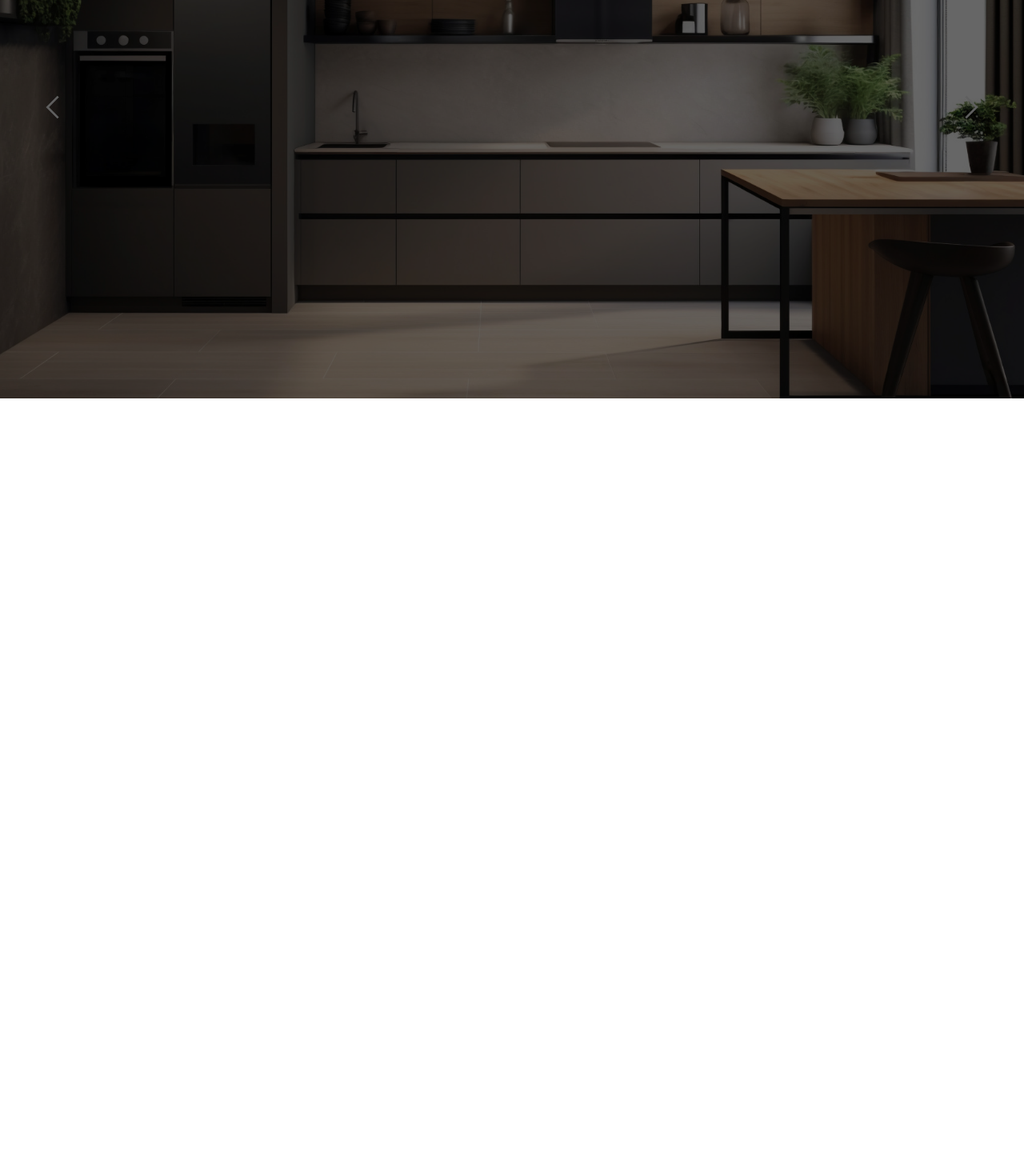
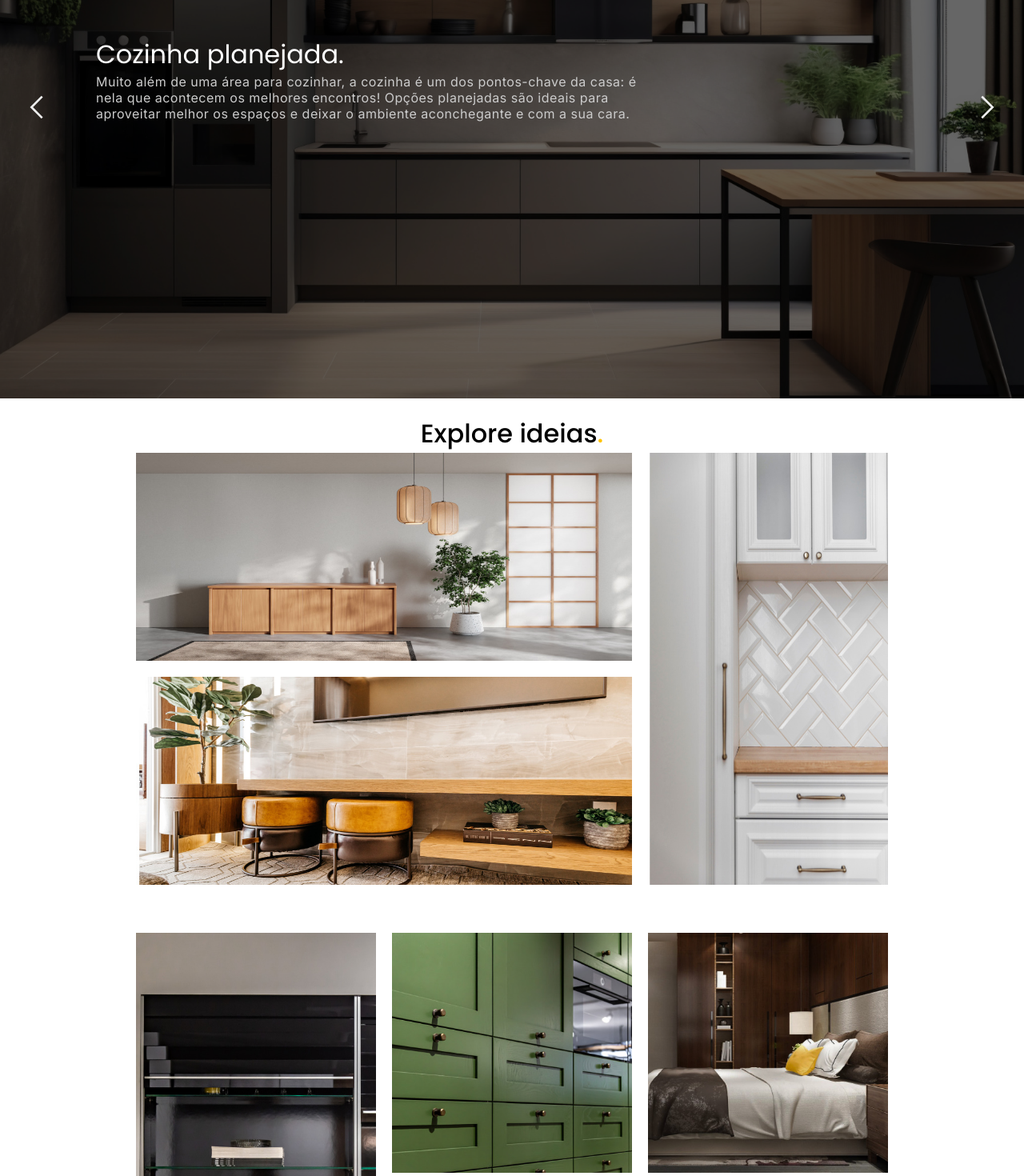
Before and after one commit to Luam-Novais/Moveis-Planejados, a React (Vite) app: page / in a window 1280 px wide. Shown: the part 1330-2800 px from the top of the page at 80% size. Before the commit the page ends 1828 px from the top, so only its background shows below. Built offline with nearby package versions, Linux system fonts and the light colour scheme.

Commit message:
Alteraçoes e termino da galeria grid

```diff
--- a/src/App.jsx
+++ b/src/App.jsx
@@ -1,6 +1,7 @@
 import React from 'react'
 import Home from './assets/components/Home/Home'
 import { Carrossel } from './assets/components/Carrossel/Carrossel'
+import GridImages from './assets/components/GridImages/GridImages'
 
 
 const App = () => {
@@ -8,6 +9,7 @@ const App = () => {
     <div className='container'>
         <Home/>
         <Carrossel/>
+        <GridImages/>
     </div>
   )
 }
--- a/src/assets/components/Carrossel/Carrossel.jsx
+++ b/src/assets/components/Carrossel/Carrossel.jsx
@@ -1,38 +1,57 @@
-import React, { useState } from 'react';
+import React, { useEffect, useRef, useState } from 'react';
 import styles from './Carrossel.module.css';
 import { GrPrevious, GrNext } from 'react-icons/gr';
-
-const imgs = ['sala', 'quarto', 'cozinha'];
+import { slides } from '../../../database';
 
 export const Carrossel = () => {
-  const [index, setIndex] = useState(2);
+  const [index, setIndex] = useState(0);
+  const tittleRef = useRef()
+  const paragrafRef = useRef()
+
+  useEffect(()=>{
+    // showDown 1s forwards
+    tittleRef.current.style.animation = 'showDown .6s forwards';
+    paragrafRef.current.style.animation = 'showDown 1s forwards';
+
+    const timeout = setTimeout(()=>{
+      tittleRef.current.style.animation = '';
+    paragrafRef.current.style.animation = '';
+
+
+    }, 0)
+
+    return () => clearTimeout(timeout)
+  },[index])
+
 
   const handlePrevImg = () => {
-    // if(index <= 2){
-    //     setIndex(prevIndex => prevIndex - 1)
-    // }
-    // else if(index === 2){
-    //     setIndex(0)
-    // }
-    console.log(index);
+    if(index > 0){
+      setIndex(prevIndex => prevIndex - 1)
+    }else if(index === 0 ){
+      setIndex(slides.length -1)
+    }
   };
   const handleNextImg = () => {
-    // if(index <= 2){
-    //     setIndex(prevIndex => prevIndex + 1)
-    // }
-    // else if(index === 2){
-    //     setIndex(0)
-    // }
-    console.log(index);
+    if(index < slides.length -1){
+      setIndex(prevIndex => prevIndex + 1)
+    }else if(index ===  slides.length -1 ){
+      setIndex(0)
+    }
   };
 
   return (
     <section className={styles.Container}>
       <h2>Forma que acompanha a vida.</h2>
-      <div className={styles.carrosselContainer} style={{ backgroundImage: `url('./public/assets/carrossel/${imgs[index]}-carrossel.jpg')` }}>
+      <div className={styles.carrosselBackground} style={{ backgroundImage: `url(${slides[index].img})` }}>
+          <div className={styles.overlay}>
+          <div className={styles.carrosselContainer}>
+          <div className={styles.content}>
+            <h1 ref={tittleRef}>{slides[index].tittle}</h1>
+            <p ref={paragrafRef}>{slides[index].paragraph}</p>
+          </div>
           <button onClick={handlePrevImg} className={styles.btnPrev}>
             <i>
-            <GrPrevious style={{ backgroundColor: '#fff !important' }} />
+              <GrPrevious style={{ color: '#fff !important' }} />
             </i>
           </button>
           <button onClick={handleNextImg} className={styles.btnNext}>
@@ -41,6 +60,8 @@ export const Carrossel = () => {
             </i>
           </button>
         </div>
+          </div>
+      </div>
     </section>
   );
 };
--- a/src/assets/components/Carrossel/Carrossel.module.css
+++ b/src/assets/components/Carrossel/Carrossel.module.css
@@ -1,5 +1,6 @@
 .Container{
     min-height: 100vh;
+    position: relative;
 }
 .Container > h2{
     font-family: 'poppins';
@@ -8,13 +9,24 @@
     padding: 40px 0px;
     text-align: center;
 }
-.carrosselContainer{
-    min-height: 100vh;
+.carrosselBackground{
     width: 100%;
+    height: 100%;
     background-size: cover;
     background-position:center;
-    filter: brightness(.4);
-    position: relative;
+    z-index: 1;
+}
+.overlay{
+    background-color: rgba(0, 0, 0, .6);
+}
+.carrosselContainer{
+    color: #fff;
+    display: grid;
+    min-height: 100vh;
+    height: 100%;
+    z-index: 2;
+    filter: brightness(1) !important;
+
 }
 .carrosselContainer button{
     position: absolute;
@@ -28,7 +40,7 @@
     font-size: 2rem;
 }
 .btnNext{
-    right: 30px;
+    right: 10px;
     padding: 20px;
     transition: all .4s ease;
 }
@@ -37,10 +49,40 @@
     right: 0;
 }
 .btnPrev{
-    left: 30px;
+    left: 10px;
     padding: 20px;
     transition: all .4s ease;
 }
 .btnPrev:hover{
     left: 0;
 }
+.content{
+    filter: brightness(1) !important;
+    align-self: center;
+    padding: 100px 120px;
+}
+.content > h1{
+    color:#fff;
+    font-family: 'poppins', sans-serif;
+    font-weight: 400;
+    font-size: 2rem;
+    animation: showDown .6s forwards;
+}
+.content > p{
+    color:#ccc;
+    width: 700px;
+    font-family: 'inter', sans-serif;
+    font-weight: 400;
+    font-size: 1rem;
+    line-height: 20px;
+    letter-spacing: .5px;
+    animation: showDown 1s forwards;
+}
+@keyframes showDown {
+    from {
+        transform: translateY(-60px);
+    }
+    to{
+        transform: translateY(0px);
+    }
+}
--- /dev/null
+++ b/src/assets/components/GridImages/GridImages.jsx
@@ -0,0 +1,23 @@
+import React from 'react'
+import styles from './GridImages.module.css'
+
+const GridImages = () => {
+  return (
+    <section className={styles.container}>
+        <h2>Explore ideias<span>.</span></h2>
+        <div className={styles.gridContainer1}>
+            <img className={`img ${styles.imgDeitada} ${styles.img1}`} src="./public/assets/grid/img-grid1.jpg" alt="" />
+            <img className={`img ${styles.imgDeitada} ${styles.img2}`} src="./public/assets/grid/img-grid2.jpg" alt="" />
+            <img className={`img ${styles.imgEmPe} ${styles.img3}`} src="./public/assets/grid/img-grid3.jpg" alt="" />
+        </div>
+        <div className={styles.gridContainer2}>
+            <img className={`img ${styles.imgEmPe} ${styles.img4}`} src="./public/assets/grid/img-grid4.jpg" alt="" />
+            <img className={`img ${styles.imgQua} ${styles.img5}`} src="./public/assets/grid/img-grid5.jpg" alt="" />
+            <img className={`img ${styles.imgQua} ${styles.img6}`} src="./public/assets/grid/img-grid6.jpg" alt="" />
+            <img className={`img ${styles.imgDeitada} ${styles.img7}`} src="./public/assets/grid/img-grid7.jpg" alt="" />
+        </div>
+    </section>
+  )
+}
+
+export default GridImages
--- /dev/null
+++ b/src/assets/components/GridImages/GridImages.module.css
@@ -0,0 +1,74 @@
+.container{
+    min-width: 100vw;
+    min-height: 100vh;
+    padding: 20px;
+    display: flex;
+    flex-direction: column;
+    align-items: center;
+}
+.container > h2{
+    font-size: 2rem;
+    font-family: poppins, sans-serif;
+    color: #000;
+    font-weight: 500;
+}
+.container > h2 > span{
+    color: #FFC300;
+}
+
+.gridContainer1{
+    display: grid;
+    grid-template-columns: 300px 300px 300px;
+    gap: 20px;
+}
+.img{
+    width: 100%;
+    object-fit: cover;
+    object-position: center;
+    margin: 0px;
+    padding: 0px;
+}
+.imgDeitada{
+    width: 620px;
+    height: 260px;
+}
+.img2{
+    grid-row: 2/3;
+}
+.imgEmPe{
+    width: 300px;
+}
+.img3{
+    grid-column: 3/4;
+    grid-row: 1/3;
+    height: 540px
+}
+.gridContainer2{
+    display: grid;
+    grid-template-columns: 300px 300px 300px;
+    gap: 20px;
+}
+.img4{
+    grid-column: 1/2;
+    grid-row: 4/6;
+}
+.imgQua{
+    width: 300px;
+    height: 300px;
+    grid-row: 4/5;
+}
+.img5{
+    grid-column: 2/3;
+}
+.img6{
+    grid-column: 3/4;
+}
+.img4{
+    grid-row: 4/6;
+    height: 580px;
+}
+.img7{
+    grid-column: 2/-1;
+    grid-row: 5/6;
+    width: 620px;
+}
--- a/src/assets/components/Home/Home.module.css
+++ b/src/assets/components/Home/Home.module.css
@@ -32,6 +32,7 @@
     align-content: center;
     gap: 30px;
     width: 500px;
+    animation: showDown .9s forwards;
 }
 .content h2{
     font-size: 2rem;
@@ -40,3 +41,11 @@
 .content h2 > span{
     color: #FFC300;
 }
+@keyframes showDown {
+    from {
+        transform: translateY(-60px);
+    }
+    to{
+        transform: translateY(0px);
+    }
+}
--- a/src/database.js
+++ b/src/database.js
@@ -0,0 +1,17 @@
+export const slides = [
+    {
+        tittle: 'Cozinha planejada.',
+        paragraph:'Muito além de uma área para cozinhar, a cozinha é um dos pontos-chave da casa: é nela que acontecem os melhores encontros! Opções planejadas são ideais para aproveitar melhor os espaços e deixar o ambiente aconchegante e com a sua cara. ',
+        img: './public/assets/carrossel/cozinha-carrossel.jpg '
+    },
+    {
+        tittle: 'Sala de Estar.',
+        paragraph:'Muito mais do que um lugar para relaxar, a sala de estar é o coração da casa: é onde os momentos mais especiais ganham vida! Soluções planejadas são perfeitas para otimizar espaços e criar um ambiente acolhedor, elegante e com a sua personalidade em cada detalhe.',
+        img: './public/assets/carrossel/sala-carrossel.jpg '
+    },
+    {
+        tittle: 'Quarto e closet.',
+        paragraph:'Aproveite melhor cada espaço do seu quarto e closet, trazendo beleza, praticidade e sofisticação aos ambientes. Aqui, você encontra tudo para fazer seu quarto planejado, da criação à montagem, com os mesmos acabamentos e qualidade nos móveis soltos e planejados!',
+        img: './public/assets/carrossel/quarto-carrossel.jpg '
+    }
+]
```
Also changed, not shown: public/assets/diferencial 1.jpg (added), src/App.css (deleted). Lines whose indentation alone changed are shown as unchanged.
